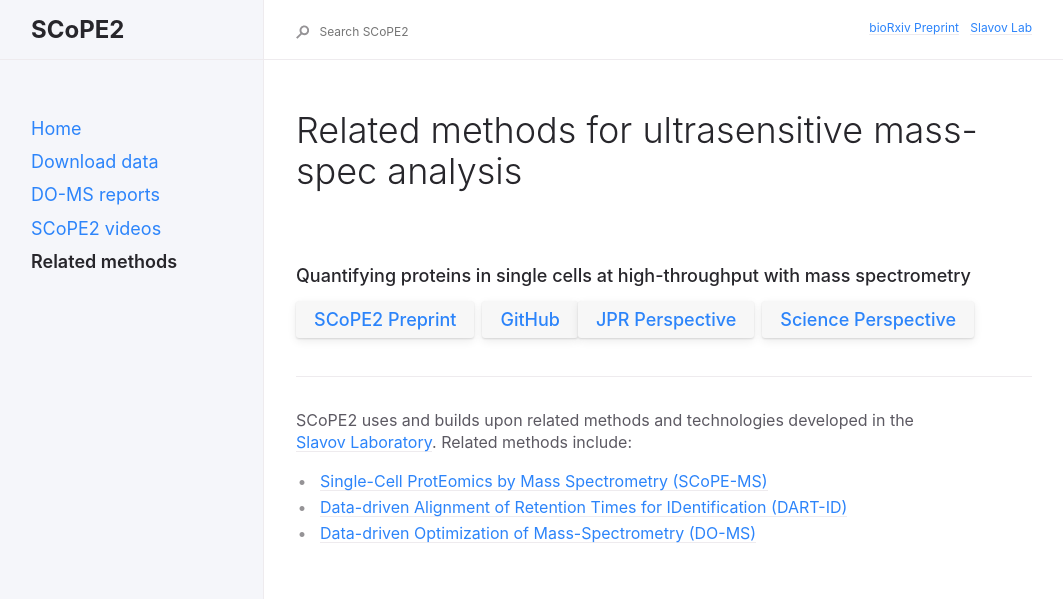
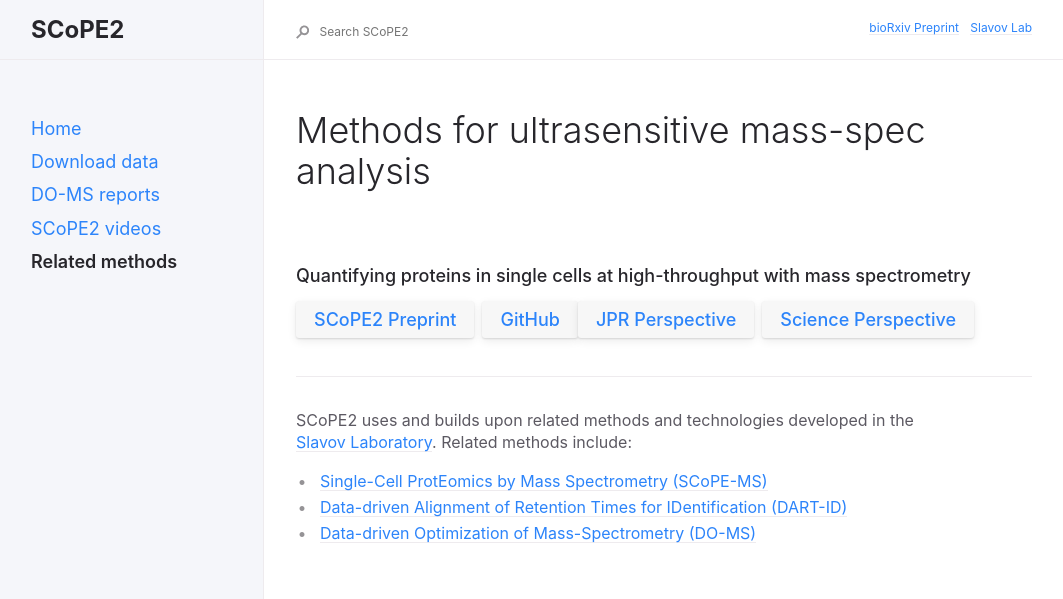
Before and after one commit to SlavovLab/SCoPE2, a Jekyll site: the page built from docs/mass-spec/methods.md, in a window 1280 px wide. Shown: the top 599 px of the page, without its empty margins (92-1155 px from the left). Built offline with Jekyll 4.4.1, drawn with Linux system fonts in a browser that asks for light colours; grey boxes are pictures that could not be loaded.

Commit message:
Update methods.md

```diff
--- a/docs/mass-spec/methods.md
+++ b/docs/mass-spec/methods.md
@@ -7,7 +7,7 @@ permalink: mass-spec/methods
 
 ---
 
-# Related methods for ultrasensitive mass-spec analysis
+# Methods for ultrasensitive mass-spec analysis
 
 &nbsp;
 
```
